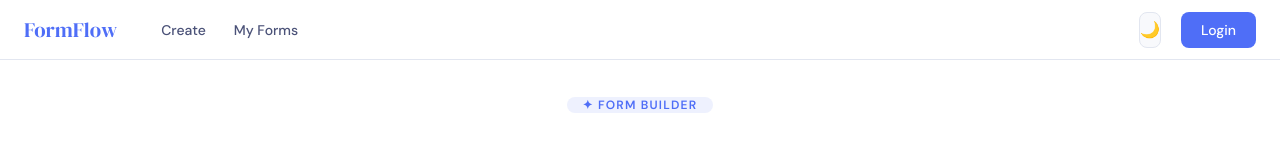
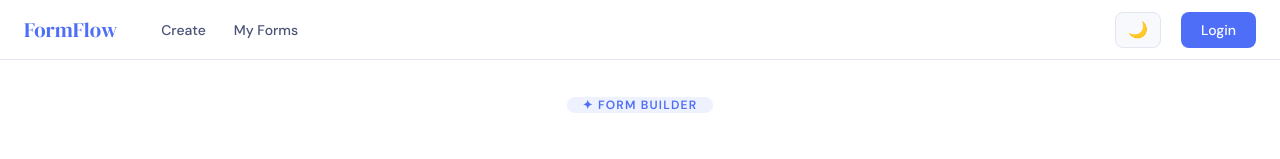
Before and after one commit to rajmahadev422/formflow, a Next.js app: page / in a window 1280 px wide. Shown: the top 159 px of the page. Built offline with nearby package versions, Linux system fonts and the light colour scheme; no server answers.

Commit message:
style copy and share button

```diff
--- a/components/CopyButton.jsx
+++ b/components/CopyButton.jsx
@@ -18,7 +18,7 @@ export default function CopyButton({ formId }) {
   return (
     <button
       onClick={handleCopy}
-      className="p-2 rounded hover:bg-gray-100 transition"
+      className="p-2 rounded bg-(--bg-2) hover:bg-(--bg-3) transition"
     >
       {copied ? <span>✔</span> : <span>🔗</span>}
     </button>
--- a/components/Navbar.jsx
+++ b/components/Navbar.jsx
@@ -43,7 +43,7 @@ export default function Navbar() {
         <button
           onClick={toggle}
           aria-label="Toggle theme"
-          className="flex items-center rounded-lg border border-(--border) bg-(--bg-2) px-2.4 py-1.6 text-base text-(--text-2) transition-all duration-150 cursor-pointer"
+          className="flex items-center rounded-lg border border-(--border) bg-(--bg-2) px-3 text-base text-(--text-2) transition-all duration-150 cursor-pointer"
         >
           {theme === "dark" ? "☀️" : "🌙"}
         </button>
--- a/components/ShareButton.jsx
+++ b/components/ShareButton.jsx
@@ -35,7 +35,7 @@ export default function ShareButton({ formId, title, desc }) {
   return (
     <button
       onClick={handleShare}
-      className="flex items-center gap-2 rounded-lg border px-4 py-2 hover:bg-gray-100"
+      className="flex bg-(--bg-2) items-center gap-2 rounded-lg border px-4 py-2 hover:bg-(--surface)"
     >
       {copied ? (
         <span>✔</span>
```
